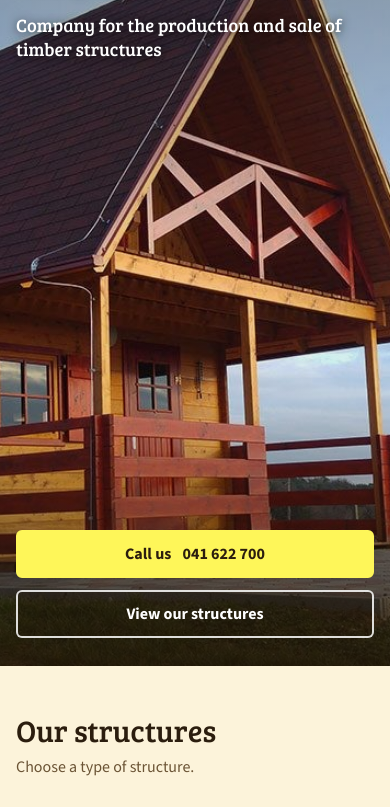
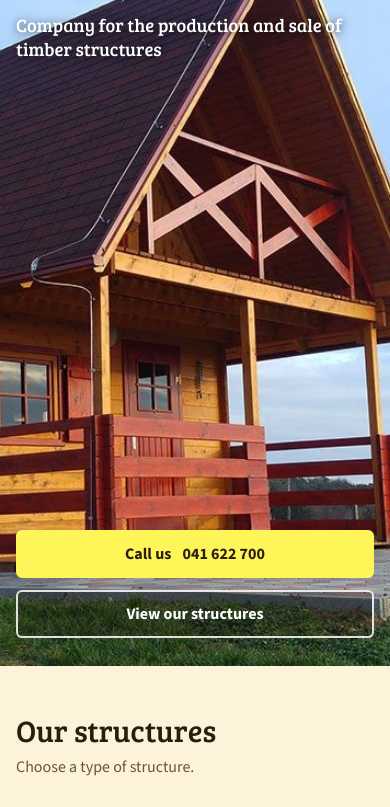
Before and after one commit to SviX07/alp-les-celje-spletna-stran, a plain HTML site: page index.html in a window 390 px wide. Shown: the part 178-985 px from the top of the page. Drawn offline with nearby package versions, Linux system fonts and the light colour scheme.

Commit message:
Fix hero top dark variable in CSS

```diff
--- a/index.html
+++ b/index.html
@@ -220,7 +220,7 @@
     .tile, .tile.big { grid-column: auto; }
     .brand img { width: 40px; height: 48px; }
     /* telefon: besedilo zgoraj, gumba spodaj, vmes je vidna hiša */
-    .hero { align-items: stretch; --hero-top-dark: .42; /* TEMNOST NEBA ZGORAJ: 0 = povsem svetlo, 1 = črno. Poskusi .3 do .6 */ }
+    .hero { align-items: stretch; --hero-top-dark: .; /* TEMNOST NEBA ZGORAJ: 0 = povsem svetlo, 1 = črno. Poskusi .3 do .6 */ }
     .hero .wrap { padding-block: 28px; display: flex; }
     .hero-copy { display: flex; flex-direction: column; flex: 1; }
     .hero .sub { display: none; }
```
